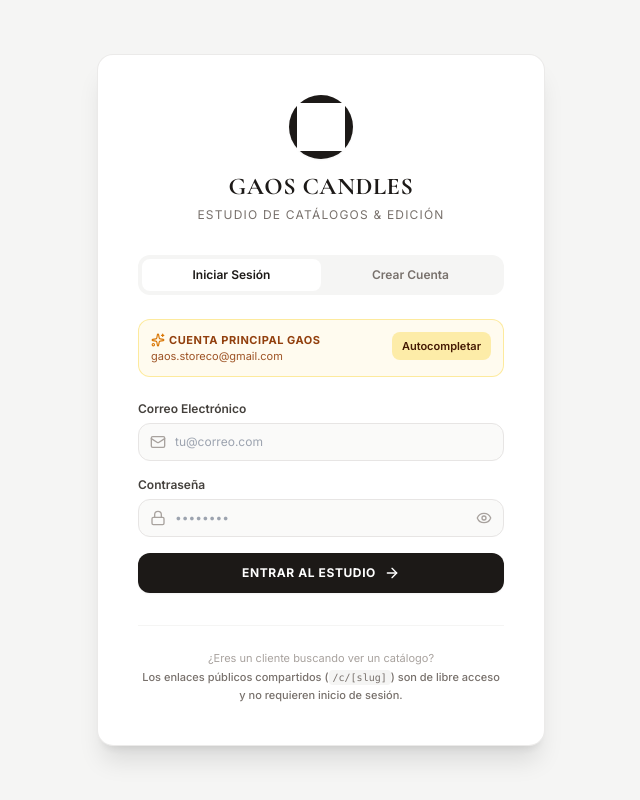
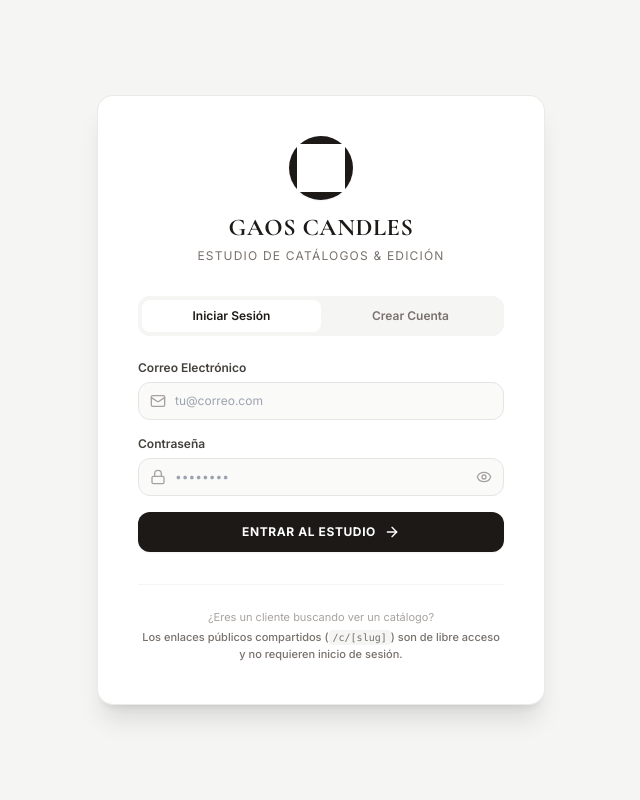
Before and after one commit to osmarvalero100/gaos-catalogo, a Next.js app: page /login in a window 1280 px wide. Shown: the whole page, without its empty margins (319-959 px from the left). Built offline with nearby package versions, Linux system fonts and the light colour scheme; no server answers; a web font is replaced by a local one.

Commit message:
fix: remover seccion de cuenta principal en pantalla de login

```diff
--- a/src/app/login/page.tsx
+++ b/src/app/login/page.tsx
@@ -2,7 +2,7 @@
 
 import React, { useState, useEffect, Suspense } from 'react';
 import { useRouter, useSearchParams } from 'next/navigation';
-import { Lock, Mail, User, Eye, EyeOff, Loader2, Sparkles, Check, ArrowRight } from 'lucide-react';
+import { Lock, Mail, User, Eye, EyeOff, Loader2, Check, ArrowRight } from 'lucide-react';
 
 function LoginFormContent() {
   const router = useRouter();
@@ -85,13 +85,6 @@ function LoginFormContent() {
     }
   };
 
-  const handleFillDefaultAdmin = () => {
-    setMode('login');
-    setEmail('gaos.storeco@gmail.com');
-    setPassword('G40sC@ndles');
-    setErrorMsg(null);
-  };
-
   return (
     <div className="w-full max-w-md bg-white rounded-2xl shadow-xl border border-stone-200/80 p-8 sm:p-10 backdrop-blur-md">
       {/* Brand Header */}
@@ -140,26 +133,6 @@ function LoginFormContent() {
           }`}
         >
           Crear Cuenta
-        </button>
-      </div>
-
-      {/* Quick access banner for GAOS store admin */}
-      <div className="mb-6 p-3 bg-amber-50/80 border border-amber-200/80 rounded-xl text-xs text-amber-900 flex items-start justify-between gap-3">
-        <div className="space-y-0.5">
-          <span className="font-bold flex items-center gap-1 text-[11px] uppercase tracking-wider text-amber-800">
-            <Sparkles className="w-3.5 h-3.5 text-amber-600" />
-            Cuenta Principal GAOS
-          </span>
-          <p className="text-[11px] text-amber-800/90 leading-tight">
-            gaos.storeco@gmail.com
-          </p>
-        </div>
-        <button
-          type="button"
-          onClick={handleFillDefaultAdmin}
-          className="px-2.5 py-1.5 text-[11px] font-semibold bg-amber-200/70 hover:bg-amber-200 text-amber-950 rounded-lg transition-colors shrink-0"
-        >
-          Autocompletar
         </button>
       </div>
 
```
